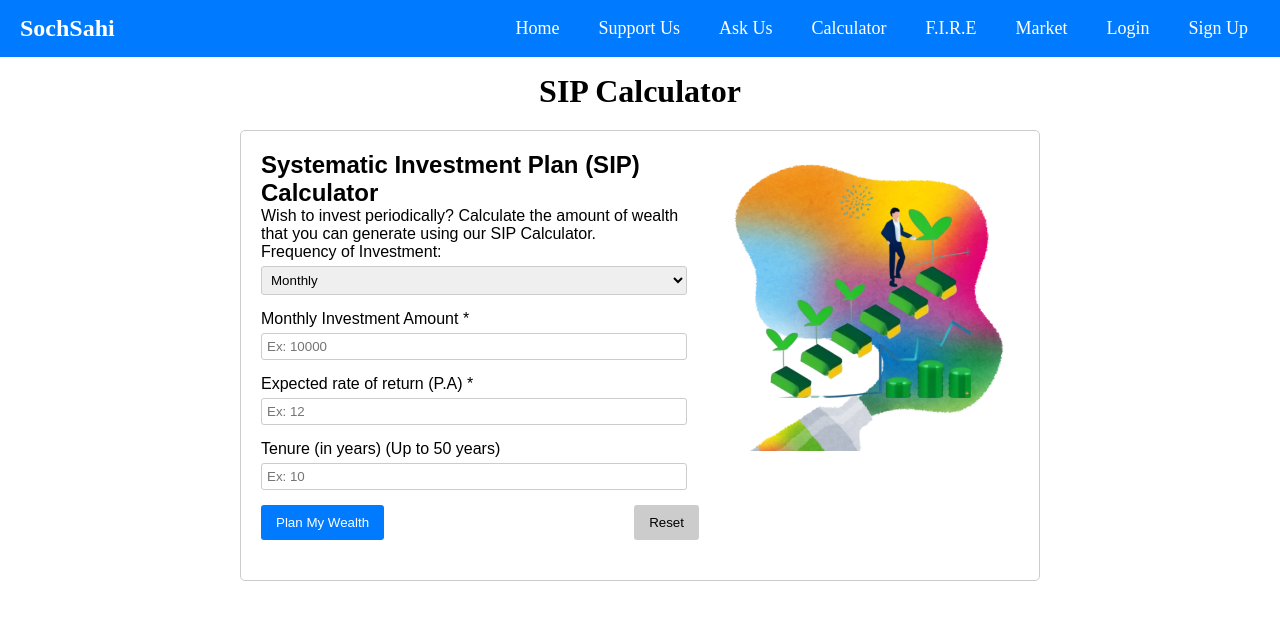
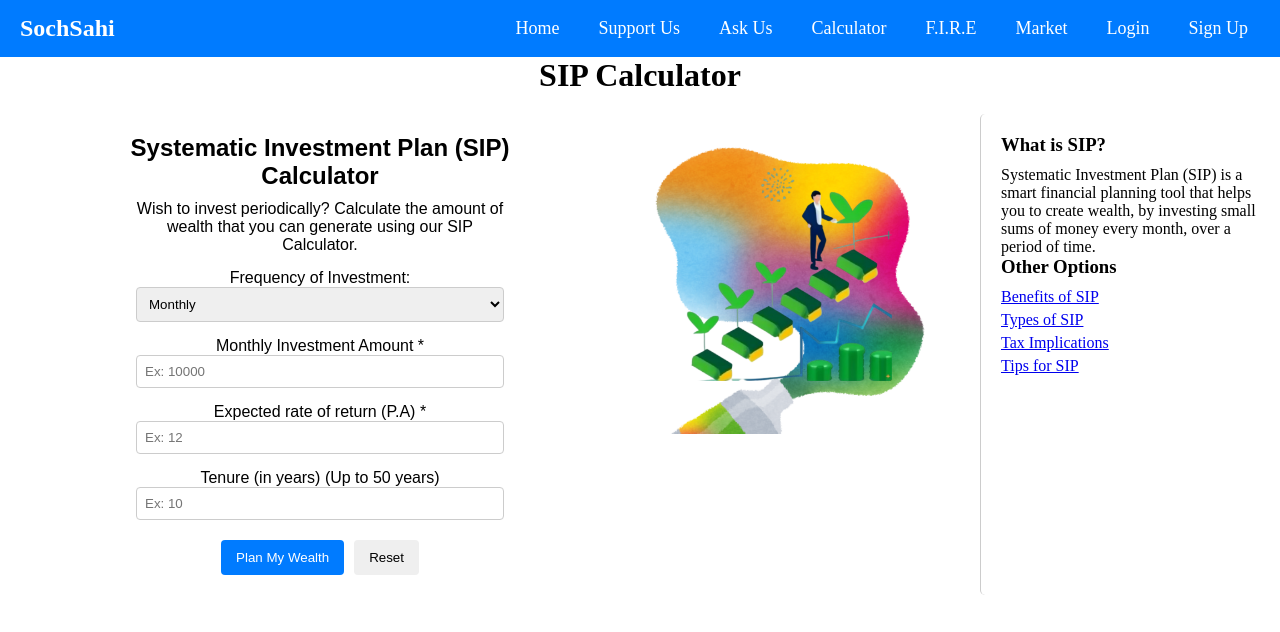
Before and after one commit to adityavardhan1/newproject1, a React (Create React App) app: page /Calculator/Sip in a window 1280 px wide. Shown: the top 632 px of the page. Built offline with nearby package versions, Linux system fonts and the light colour scheme.

Commit message:
sip updated with side bar

```diff
--- a/src/Sip.css
+++ b/src/Sip.css
@@ -1,88 +1,100 @@
+.main-container {
+  text-align: center;
+}
+
+.content-wrapper {
+  display: flex;
+  width: 100%;
+  max-width: 1500px;
+  margin: 20px auto;
+}
+
 .sip-calculator {
   display: flex;
-    width: 800px; /* Adjust width as needed */
-    margin: 20px auto;
+  flex: 1;
   padding: 20px;
-    border: 1px solid #ccc;
   border-radius: 5px;
   font-family: sans-serif;
+  justify-content: space-between;
 }
 
-  .sip-calculator .content-left {
-    flex: 1;
+.content-left {
+  flex: 0 0 400px;
   padding-right: 20px;
+  margin: 0 auto;
+  text-align: center;
 }
 
-  .sip-calculator .image-right {
+.image-right {
   flex: 0 0 300px;
   text-align: right;
 }
 
-  .sip-calculator .image-right img {
+.image-right img {
   width: 100%;
   height: auto;
 }
 
-  .sip-calculator h1 {
-    text-align: center;
+.sidebar-right {
+  width: 300px;
+  text-align: left;
+  padding: 20px;
+  border-left: 1px solid #ccc;
+  border-radius: 5px;
+  margin-left: 20px;
 }
 
-  .sip-calculator .input-group {
+.sidebar-right h3 {
+  margin-bottom: 10px;
+}
+
+.sidebar-right ul {
+  list-style: none;
+  padding: 0;
+}
+
+.sidebar-right li {
+  margin-bottom: 5px;
+}
+
+.sip-calculator h2 {
+  font-size: 1.5em;
+  margin-bottom: 10px;
+}
+
+.sip-calculator p {
   margin-bottom: 15px;
 }
 
-  .sip-calculator label {
-    display: block;
-    margin-bottom: 5px;
+.input-group {
+  margin-bottom: 15px;
 }
 
-  .sip-calculator input,
-  .sip-calculator select {
+input,
+select {
   width: calc(100% - 12px);
-    padding: 5px;
+  padding: 8px;
   border: 1px solid #ccc;
-    border-radius: 3px;
+  border-radius: 4px;
+  box-sizing: border-box;
 }
 
-  .sip-calculator .button-container {
+.button-container {
   display: flex;
-    justify-content: space-between;
-    margin-bottom: 20px;
-  }
-
-  .sip-calculator .calculate-button {
-    background-color: #007bff;
-    color: white;
-    padding: 10px 15px;
-    border: none;
-    border-radius: 3px;
-    cursor: pointer;
-  }
-
-  .sip-calculator .reset-button {
-    background-color: #ccc;
-    color: black;
-    padding: 10px 15px;
-    border: none;
-    border-radius: 3px;
-    cursor: pointer;
-  }
-
-  .sip-calculator .result-container {
-    background-color: #f0f8ff;
-    padding: 15px;
-    border-radius: 5px;
+  justify-content: center;
   margin-top: 20px;
 }
 
-  .sip-calculator .result-container p {
-    margin: 5px 0;
+.calculate-button,
+.reset-button {
+  padding: 10px 15px;
+  border: none;
+  border-radius: 4px;
+  cursor: pointer;
+  margin: 0 5px;
 }
 
-  .center {
-    display: flex;
-    justify-content: center;
-    align-items: center;
-    padding-top: 1rem;
-    /* height: 100vh;   */
+.calculate-button {
+  background-color: #007bff;
+  color: #fff;
 }
--- a/src/Sip.js
+++ b/src/Sip.js
@@ -1,5 +1,5 @@
 import React, { useState } from 'react';
-import './Sip.css'; // Make sure you have Sip.css in the same directory
+import './Sip.css';
 
 function SIPCalculator() {
   const [frequency, setFrequency] = useState('monthly');
@@ -60,8 +60,9 @@ function SIPCalculator() {
   };
 
   return (
-    <div>
-    <h1 className="center"> SIP Calculator</h1>
+    <div className="main-container">
+      <h1 className="center">SIP Calculator</h1>
+      <div className="content-wrapper">
         <div className="sip-calculator">
           <div className="content-left">
             <h2>Systematic Investment Plan (SIP) Calculator</h2>
@@ -149,6 +150,20 @@ function SIPCalculator() {
             />
           </div>
         </div>
+        <div className="sidebar-right">
+          <div className="sidebar-content">
+            <h3>What is SIP?</h3>
+            <p>Systematic Investment Plan (SIP) is a smart financial planning tool that helps you to create wealth, by investing small sums of money every month, over a period of time.</p>
+            <h3>Other Options</h3>
+            <ul>
+              <li><a href="#">Benefits of SIP</a></li>
+              <li><a href="#">Types of SIP</a></li>
+              <li><a href="#">Tax Implications</a></li>
+              <li><a href="#">Tips for SIP</a></li>
+            </ul>
+          </div>
+        </div>
+      </div>
     </div>
   );
 }
```
Lines whose indentation alone changed are shown as unchanged.
